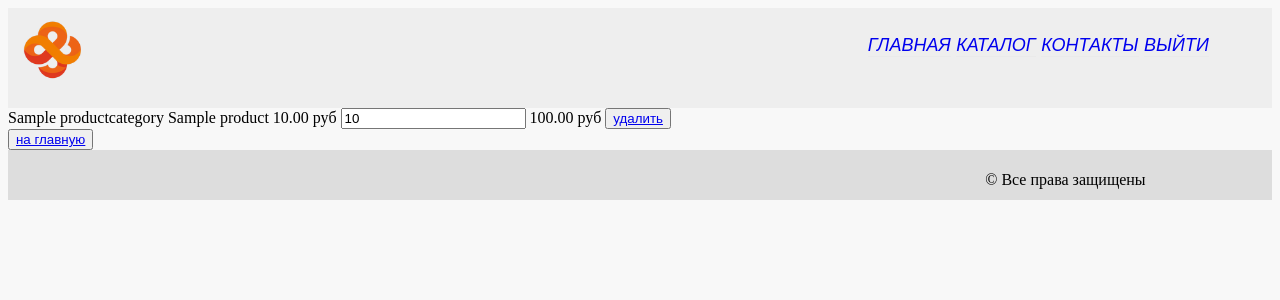
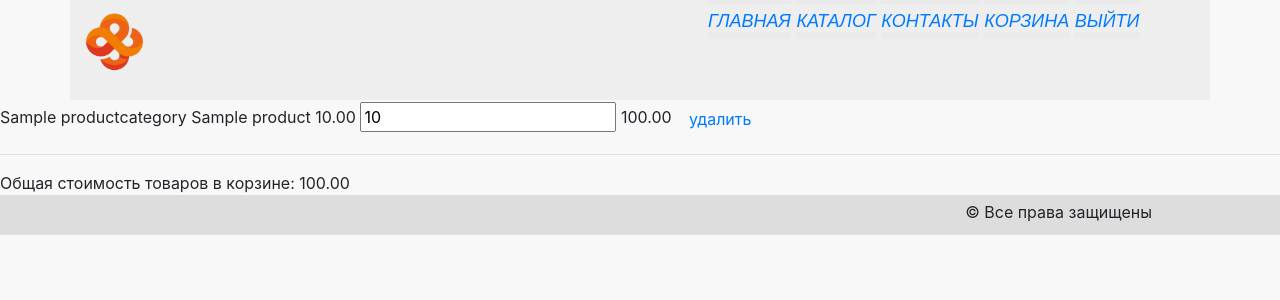
Before and after one commit to SergeyMakhotkin/shop_django, a Django app: page /basket/ in a window 1280 px wide. Shown: the top 300 px of the page. Run offline with Django 3.2, Linux system fonts and the light colour scheme; a user stored in the database is signed in; tables that the repository leaves empty hold one stand-in row (values such as "Sample post"); some libraries are stand-ins or nearby versions.

Commit message:
Доделал задание №6

```diff
--- a/basketapp/templates/basket.html
+++ b/basketapp/templates/basket.html
@@ -1,13 +1,15 @@
 {% extends 'base.html' %}
 {% load static %}
 
+{% block css %}
+    <link rel="stylesheet" href={% static '/css/bootstrap.min.css' %}>
+{% endblock %}
+
 {% block content %}
     <div class="basket_list">
-      {% include 'includes/inc_basket_list.html' %}
+        {% include 'includes/inc_basket_list.html' %}
     </div>
-    <button class="btn btn-round">
-      <a href="{% url 'main' %}">на главную</a>
-    </button>
+
 {% endblock %}
 
 {% block js %}
--- a/basketapp/templates/includes/inc_basket_list.html
+++ b/basketapp/templates/includes/inc_basket_list.html
@@ -1,17 +1,20 @@
+{% load custom_tags %}
 {% for item in basket_items %}
     <div class="basket_record">
         <span class="category_name">{{ item.product.category.name }}</span>
         <span class="product_name">{{ item.product.name }}</span>
-  <span class="product_price">{{ item.product.price }}&nbspруб</span>
+        <span class="product_price">{{ item.product.price }}</span>
         <input type="number" min="0"
                name="{{ item.pk }}"
                value="{{ item.quantity }}"
         >
-  <span class="product_cost">{{ item.cost }}&nbspруб</span>
+        <span class="product_cost">{{ item.cost }}</span>
         <button class="btn btn-round">
-    <a href="{% url 'basket:remove' item.pk %}" class="">
+            <a href="{% url 'basket:remove_slot' item.pk %}" class="">
                 удалить
             </a>
         </button>
     </div>
 {% endfor %}
+<hr>
+<div>Общая стоимость товаров в корзине: {{ basket_items|basket_total_cost }}</div>
--- a/basketapp/urls.py
+++ b/basketapp/urls.py
@@ -1,6 +1,6 @@
 from django.urls import path
 
-from .views import add, remove, basket
+from .views import add, remove, basket, edit, remove_slot
 
 app_name = 'basketapp'
 
@@ -8,4 +8,6 @@ urlpatterns = [
     path('', basket, name='read'),
     path('add/<int:product_pk>/', add, name='add'),
     path('remove/<int:product_pk>', remove, name='remove'),
+    path('remove_slot/<int:slot_pk>', remove_slot, name='remove_slot'),
+    path('edit/<int:pk>/', edit, name='edit')
 ]
--- a/basketapp/views.py
+++ b/basketapp/views.py
@@ -1,7 +1,9 @@
-from django.shortcuts import HttpResponseRedirect, get_object_or_404, render, reverse
+from django.shortcuts import HttpResponseRedirect, get_object_or_404, render, reverse, HttpResponse
 from .models import BasketSlot
 from mainapp.models import Product
 from django.contrib.auth.decorators import login_required
+from django.template.loader import render_to_string
+from django.http import JsonResponse
 
 @login_required
 def basket(request):
@@ -32,7 +34,7 @@ def add(request, product_pk):
 @login_required
 def remove(request, product_pk):
     if 'login' in request.META.get('HTTP_REFERER'):
-        return HttpResponseRedirect(reverse('products:product', args=[pk]))
+        return HttpResponseRedirect(reverse('products:product', args=[product_pk]))
 
     product = get_object_or_404(Product, pk=product_pk)
     basket_slot = BasketSlot.objects.filter(user=request.user, product=product).first()
@@ -45,3 +47,34 @@ def remove(request, product_pk):
             basket_slot.save()
 
     return HttpResponseRedirect(request.META.get('HTTP_REFERER'))
+
+
+@login_required
+def remove_slot(request, slot_pk):
+    if 'login' in request.META.get('HTTP_REFERER'):
+        return HttpResponseRedirect(reverse("basket"))
+
+    basket_slot = BasketSlot.objects.filter(user=request.user, id=slot_pk).first()
+
+    if basket_slot:
+        basket_slot.delete()
+
+
+    return HttpResponseRedirect(request.META.get('HTTP_REFERER'))
+
+@login_required
+def edit(request, pk):
+    print(pk)
+    print(request.GET.get('quantity'))
+    basket_slot = get_object_or_404(BasketSlot, pk=pk)
+    quantity = int(request.GET.get('quantity'))
+    if quantity > 0:
+        basket_slot.quantity = quantity
+        basket_slot.save()
+    else:
+        basket_slot.delete()
+    basket_items = BasketSlot.objects.filter(user=request.user)
+    context = {'basket_items': basket_items,}
+    result = render_to_string('includes/inc_basket_list.html', context)
+
+    return JsonResponse({'result': result})
--- a/mainapp/templates/base.html
+++ b/mainapp/templates/base.html
@@ -8,7 +8,9 @@
 
     {% block css %}
     {% endblock %}
+
     <link rel="stylesheet" href={% static '/mainapp/css/style.css' %}>
+
 </head>
 <body>
 
--- a/mainapp/templates/includes/inc_menu.html
+++ b/mainapp/templates/includes/inc_menu.html
@@ -5,6 +5,8 @@
             <li><a href={% url 'main' %}>Главная</a></li>
             <li><a href={% url 'products:index' %}>Каталог</a></li>
             <li><a href={% url 'contacts' %}>Контакты</a></li>
+            <li><a href={% url 'basket:read' %}>Корзина</a></li>
+
             {% if user.is_authenticated %}
                {% comment %} <li>
                     <a href="{% url 'auth:edit' %}">
--- a/static/js/basket_scripts.js
+++ b/static/js/basket_scripts.js
@@ -3,7 +3,7 @@ window.onload = function () {
         var t_href = event.target;
 
         $.ajax({
-            url: "/basket/edit/" + t_href.name + "/" + t_href.value + "/",
+            url: "/basket/edit/" + t_href.name + "/?quantity=" + t_href.value,
 
             success: function (data) {
                 $('.basket_list').html(data.result);
```
Lines whose indentation alone changed are shown as unchanged.
